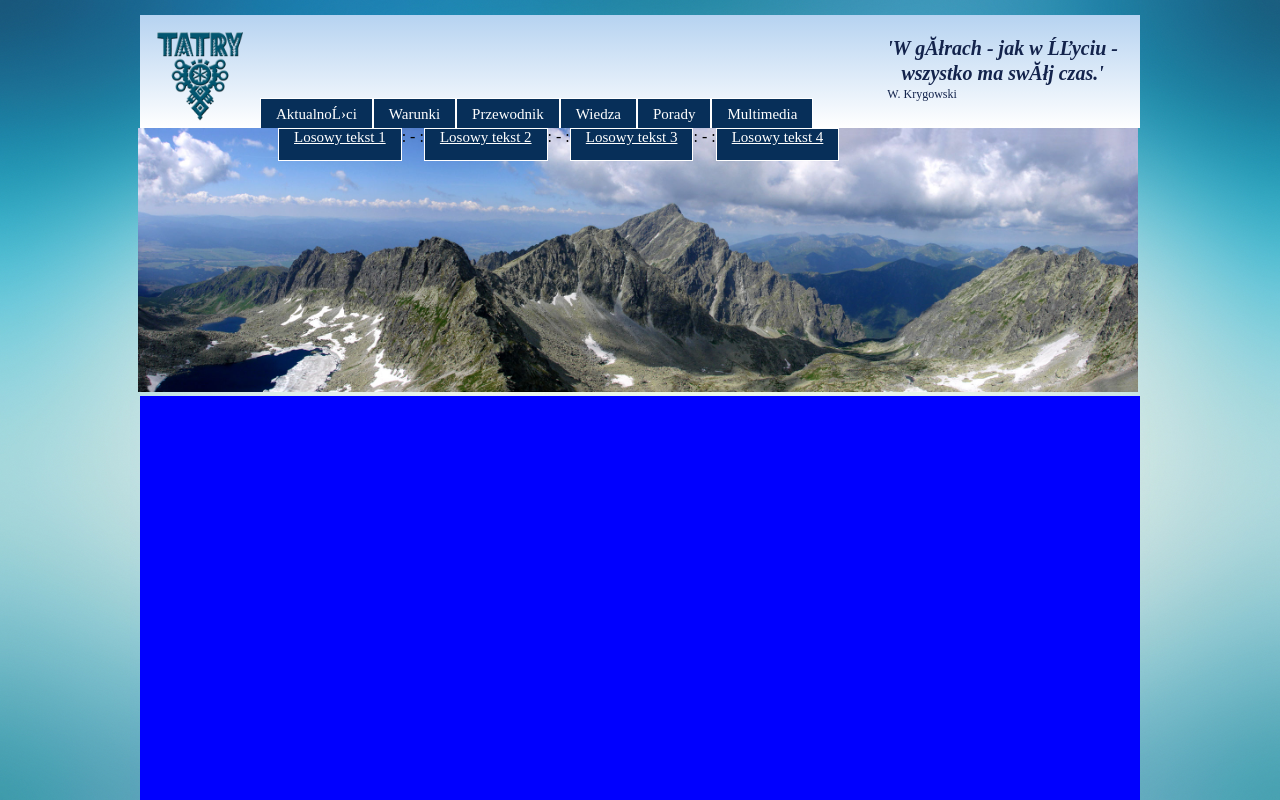
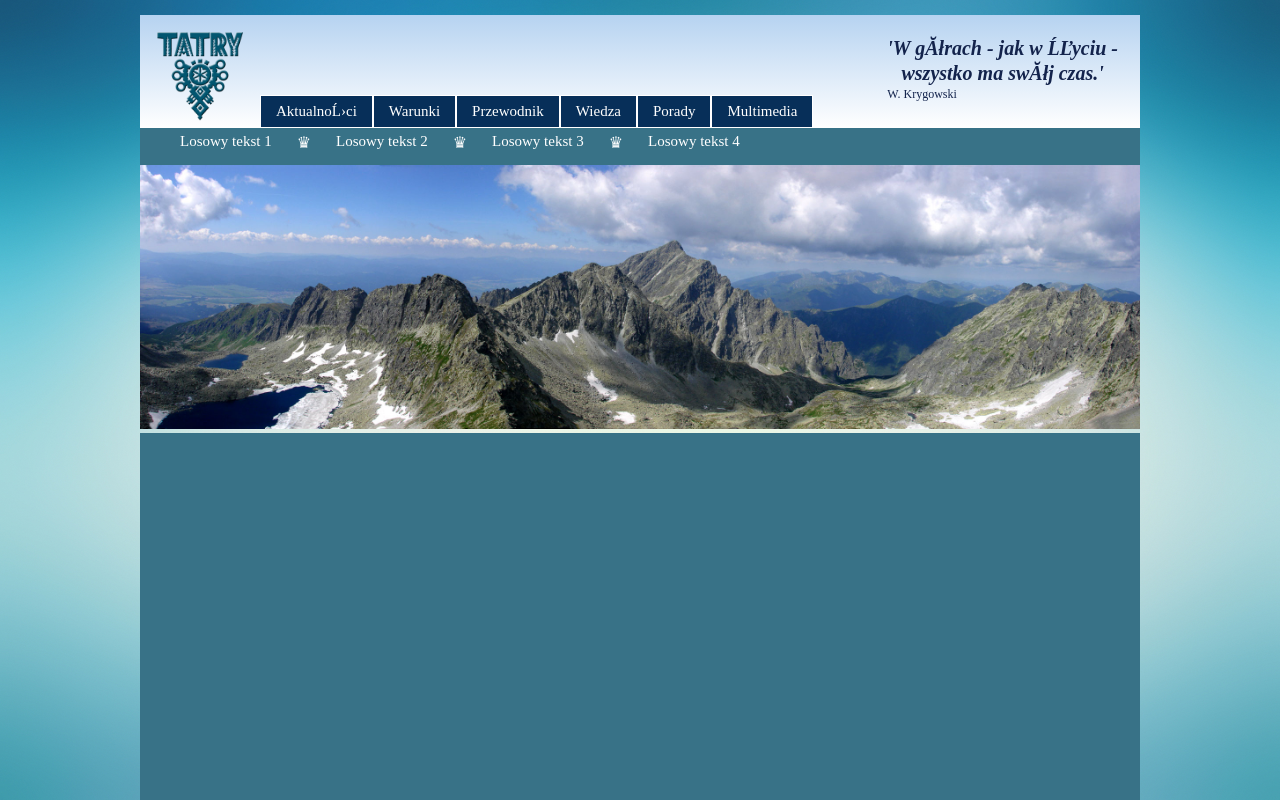
Before and after one commit to Enarien/udemy_tatry, a plain HTML site: page index.html in a window 1280 px wide. Shown: the top 800 px of the page. Drawn offline with Linux system fonts and the light colour scheme.

Commit message:
Dodano dolne menu

```diff
--- a/index.html
+++ b/index.html
@@ -46,16 +46,18 @@
 	</header>
 
 	<section >
+		<div id="menu_bg">
+		</div>
 		<img id="panorama" src="foto/tatry_panorama.jpg" alt="Tatry panorama" />
 		<nav>
 			<ul id="lower_menu">
-		 		<li><a href="#"><span class="link2">Losowy tekst 1</span></a></li>
-		 		<li><span class="link2">: - :</span></li>
-		 		<li><a href="#"><span class="link2">Losowy tekst 2</span></a></li>
-		 		<li><span class="link2">: - :</span></li>
-		 		<li><a href="#"><span class="link2">Losowy tekst 3</span></a></li>
-		 		<li><span class="link2">: - :</span></li>
-		 		<li><a href="#"><span class="link2">Losowy tekst 4</span></a></li>
+		 		<li><a href="#" class="link3"><span class="link2">Losowy tekst 1</span></a></li>
+		 		<li><span class="break">&#9819</span></li>
+		 		<li><a href="#" class="link3"><span class="link2">Losowy tekst 2</span></a></li>
+		 		<li><span class="break">&#9819</span></li>
+		 		<li><a href="#" class="link3"><span class="link2">Losowy tekst 3</span></a></li>
+		 		<li><span class="break">&#9819</span></li>
+		 		<li><a href="#" class="link3"><span class="link2">Losowy tekst 4</span></a></li>
 		 	</ul>
 
 		 </nav>
--- a/style.css
+++ b/style.css
@@ -74,7 +74,7 @@ tr.author {
 nav.menu {
 
 	position:absolute;
-	bottom: -3px;
+	bottom: 0px;
 	left:120px;
 
 }
@@ -95,6 +95,7 @@ nav.menu {
 	color: #ffffff;
 	font-size: 15px;
 	border: 1px solid white;
+
 	;
 
 }
@@ -103,6 +104,7 @@ span.link {
 
 	display: inline-block;
 	margin-top: 7px;
+
 }
 
 #main_menu li a:hover {
@@ -116,10 +118,18 @@ span.link {
 
 section {
 
-	width: 1004px;
+	width: 1000px;
 	margin: 0 auto;
 	align-self: center;
 	position:relative;
+}
+
+#menu_bg {
+
+	width: 1000px;
+	height: 37px;
+	background-color: #387287;
+
 }
 
 #panorama {
@@ -135,28 +145,60 @@ section {
 	z-index: 1;
 	position: absolute;
 	top: 0px;
-	left: 140px;
+	left: 25px;
 }
 
 #lower_menu li {
 
 	list-style-type: none;
 	float: left;
+	border: 0px;
 
 }
 
 #lower_menu li a {
 
-	background-color: #072f59;
+	background-color: #387287;
 	height: 31px;
 	display: inline-block;
 	float: left;
 	padding: 0px 15px;
 	color: #ffffff;
 	font-size: 15px;
-	border: 1px solid white;
+	margin-top: 5px;
 
 }
+
+#lower_menu li a:hover {
+
+	background-color: #a8d9ea;
+	color: black;
+
+}
+
+a.link3 {
+
+	text-decoration: none;
+
+}
+
+span.link2 {
+
+	margin-top: 20px;
+
+}
+
+li span.break {
+
+	display: inline-block;
+	margin: 5px 10px 0px 10px;
+	color: #ffffff;
+
+
+
+
+}
+
 /* article*/
 
 article.text {
@@ -164,7 +206,7 @@ article.text {
 	width: 1000px;
 	height: 600px;
 	position: relative;
-	background-color: blue;
+	background-color: #387287;
 	align-self: center;
 	margin: 0 auto;
 
```
